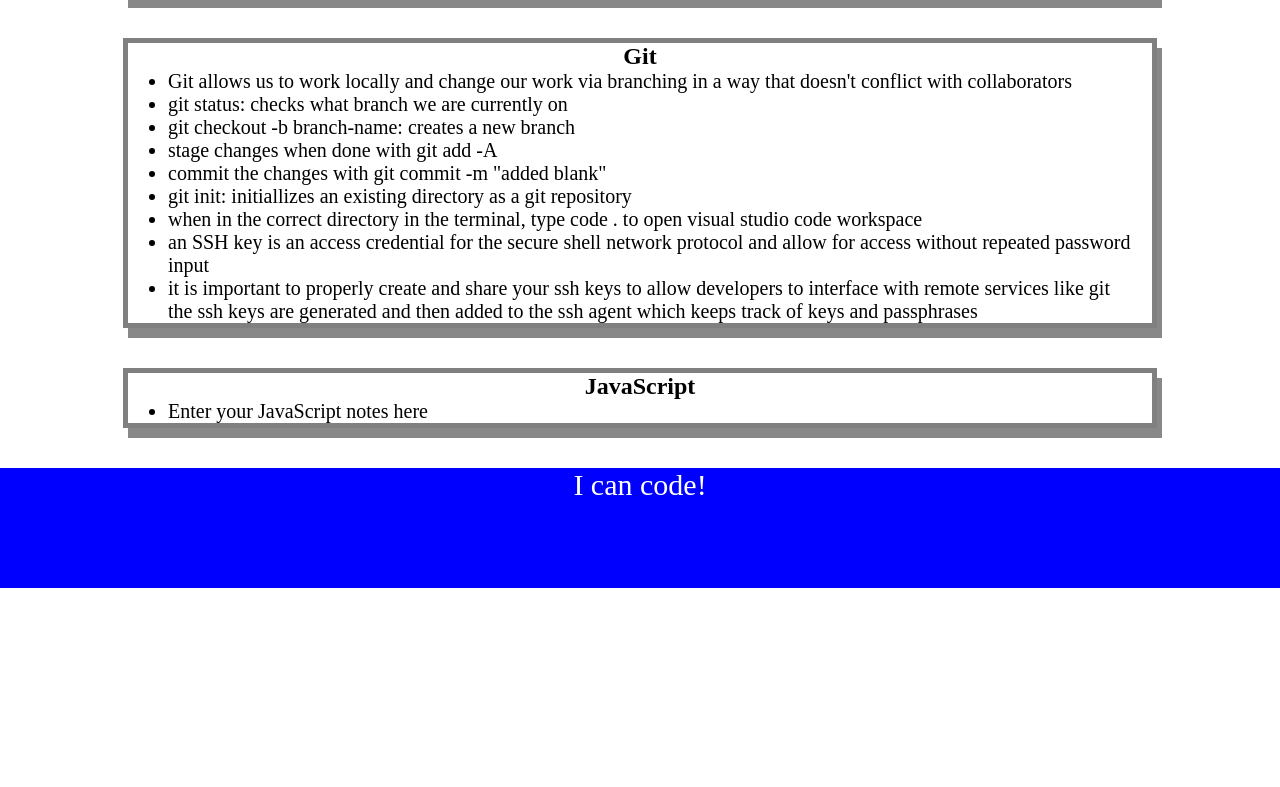
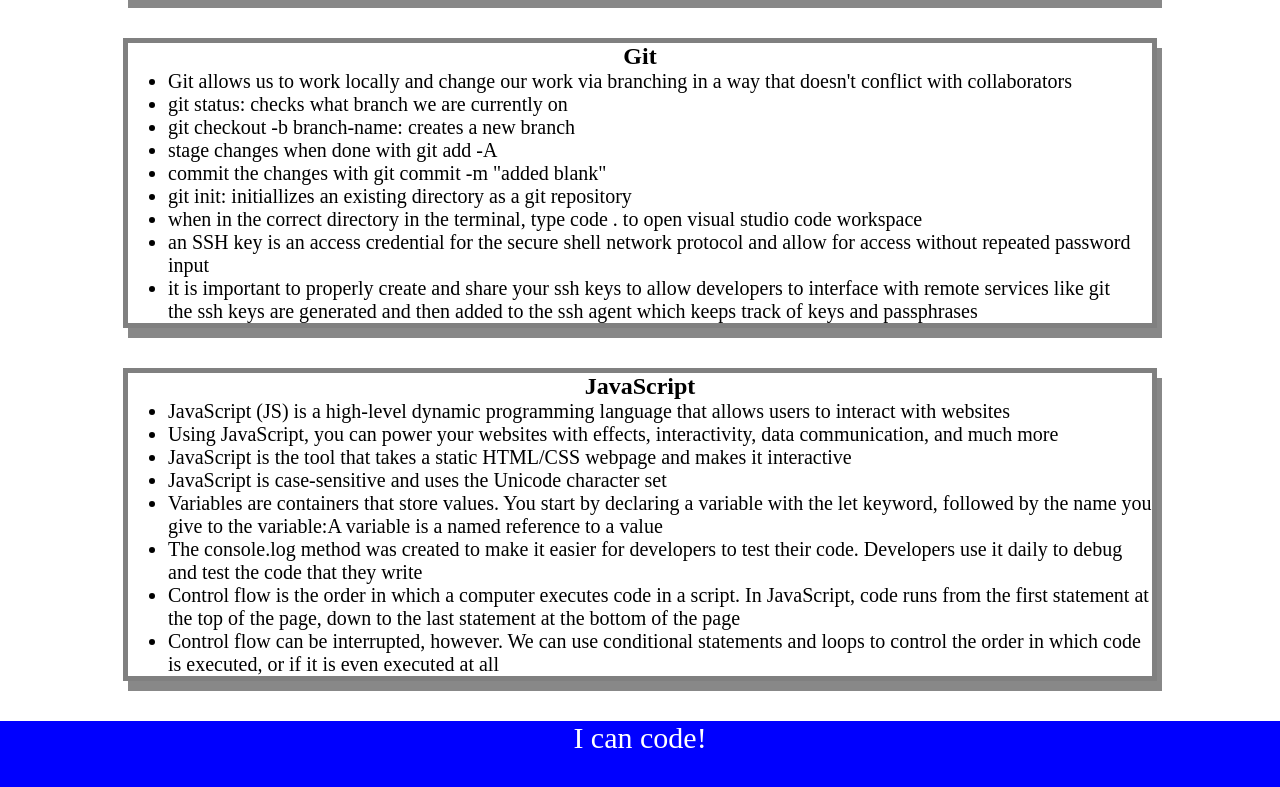
Before and after one commit to MaslowMae/prework-study-guide-new, a plain HTML site: page index.html in a window 1280 px wide. Shown: the part 828-1615 px from the top of the page. Before the commit the page ends 1416 px from the top, so only its background shows below. Drawn offline with Linux system fonts and the light colour scheme.

Commit message:
added javascript notes

```diff
--- a/index.html
+++ b/index.html
@@ -64,7 +64,14 @@
       <section class="card" id="javascript-section">
         <h2>JavaScript</h2>
         <ul>
-          <li>Enter your JavaScript notes here</li>
+          <li>JavaScript (JS) is a high-level dynamic programming language that allows users to interact with websites</li>
+          <li>Using JavaScript, you can power your websites with effects, interactivity, data communication, and much more</li>
+          <li>JavaScript is the tool that takes a static HTML/CSS webpage and makes it interactive</li>
+          <li>JavaScript is case-sensitive and uses the Unicode character set</li>
+          <li>Variables are containers that store values. You start by declaring a variable with the let keyword, followed by the name you give to the variable:A variable is a named reference to a value</li>
+          <li>The console.log method was created to make it easier for developers to test their code. Developers use it daily to debug and test the code that they write</li>
+          <li>Control flow is the order in which a computer executes code in a script. In JavaScript, code runs from the first statement at the top of the page, down to the last statement at the bottom of the page</li>
+          <li>Control flow can be interrupted, however. We can use conditional statements and loops to control the order in which code is executed, or if it is even executed at all</li>
         </ul>
       </section>
     </main>
```
